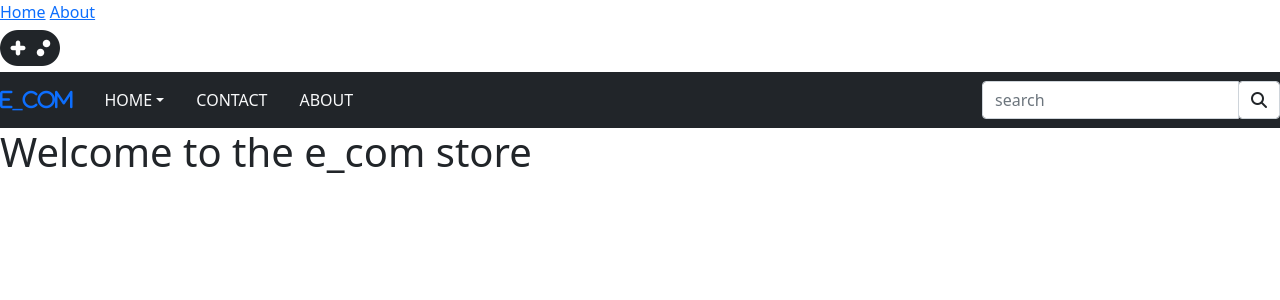
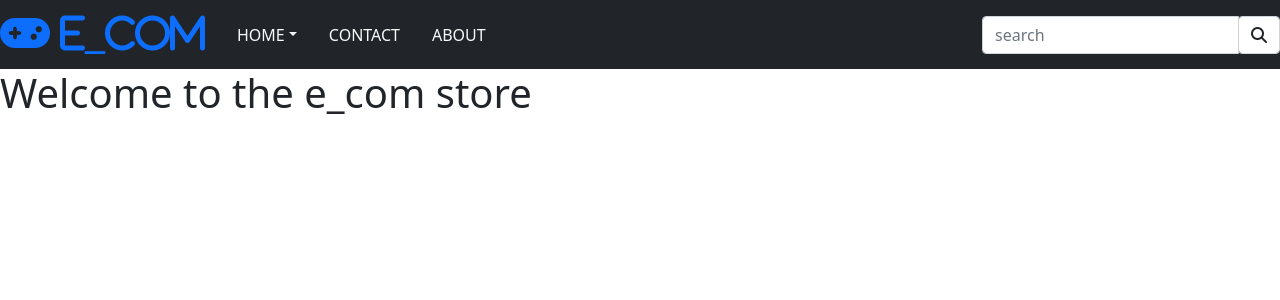
Before and after one commit to prodhanm/python_oop_e_com_model, a Django app: page / in a window 1280 px wide. Shown: the top 300 px of the page. Run offline with Django 5.2, Linux system fonts and the light colour scheme; some libraries are stand-ins or nearby versions.

Commit message:
cleaned up the base.html file.

```diff
--- a/e_com_model/e_com/e_com_store/templates/base.html
+++ b/e_com_model/e_com/e_com_store/templates/base.html
@@ -14,16 +14,10 @@
 </head>
 
 <body>
-    <header>
-        <a href={% url 'home' %}>Home</a>
-        <a href={% url 'about' %}>About</a>
-    </header>
-    <i class="fa-solid fa-gamepad fa-3x"></i>
-
     <nav class="navbar navbar-expand-md navbar-blue bg-dark">
 
         <a class="navbar-brand" href="#">
-            <i class="fa-solid fa-game-console-handheld fa-0.5x">e_com</i>
+            <i class="fa-solid fa-gamepad fa-2x"> e_com</i>
         </a>
         <button type="button" class="navbar-toggler bg-dark" data-bs-toggle="collapse"
             data-bs-target="#nav" name="button">
```
